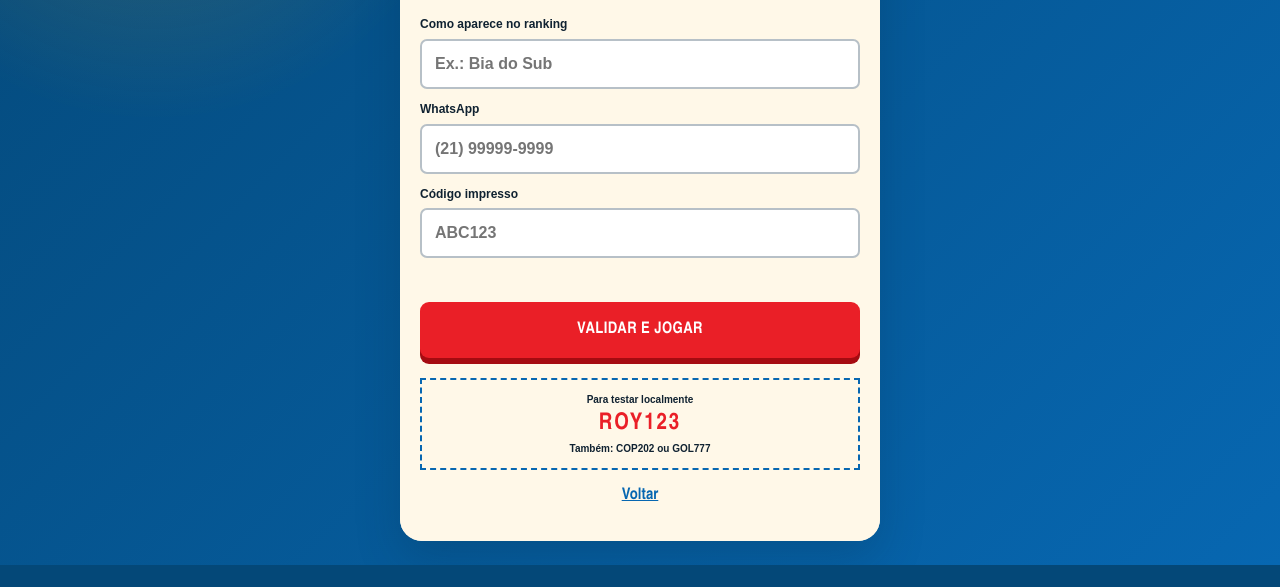
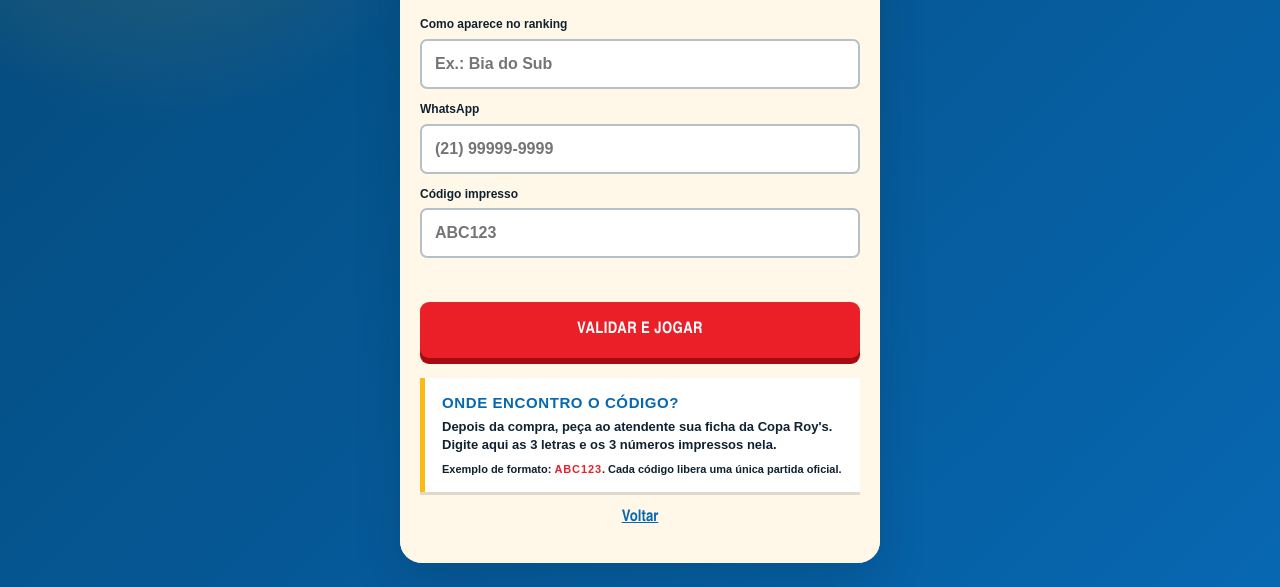
Before and after one commit to infinitylabs83/roys-copa-2026, a website: page index.html in a window 1280 px wide. Both pictures are taken after a click on the button "ATIVAR PARTIDA OFICIAL". Shown: the part 304-891 px from the top of the page. Before the commit the page ends 869 px from the top, so only its background shows below. Drawn offline with Linux system fonts and the light colour scheme.

Commit message:
Replace local test codes with customer guidance

```diff
--- a/index.html
+++ b/index.html
@@ -54,7 +54,11 @@
           <p class="form-error" id="accessError" role="alert"></p>
           <button class="primary-button" type="submit">VALIDAR E JOGAR</button>
         </form>
-        <div class="demo-code"><span>Para testar localmente</span><strong>ROY123</strong><small>Também: COP202 ou GOL777</small></div>
+        <div class="code-help">
+          <strong>ONDE ENCONTRO O CÓDIGO?</strong>
+          <p>Depois da compra, peça ao atendente sua ficha da Copa Roy's. Digite aqui as 3 letras e os 3 números impressos nela.</p>
+          <small>Exemplo de formato: <b>ABC123</b>. Cada código libera uma única partida oficial.</small>
+        </div>
         <button class="text-link" id="backHomeButton" type="button">Voltar</button>
       </div>
     </section>
--- a/styles.css
+++ b/styles.css
@@ -768,9 +768,28 @@ h1 span { color: var(--red); }
 .panel input { width:100%; min-height:50px; margin-top:6px; padding:0 13px; border:2px solid #b7c0c7; border-radius:7px; background:#fff; font:700 16px Arial,sans-serif; text-transform:none; }
 .panel input:focus { border-color:var(--blue); outline:3px solid rgba(7,103,177,.2); }
 .form-error { min-height:18px; margin:0; color:var(--red); font:800 12px Arial,sans-serif; }
-.demo-code { margin:20px 0 5px; padding:14px; border:2px dashed var(--blue); text-align:center; }
-.demo-code span,.demo-code small { display:block; font:700 10px Arial,sans-serif; }
-.demo-code strong { display:block; margin:5px; color:var(--red); font-size:23px; letter-spacing:.08em; }
+.code-help {
+  margin:20px 0 5px;
+  padding:16px 17px;
+  border-left:5px solid var(--yellow);
+  background:#fff;
+  box-shadow:0 3px 0 rgba(0,0,0,.12);
+}
+.code-help strong {
+  display:block;
+  color:var(--blue);
+  font:900 15px Arial,sans-serif;
+  letter-spacing:.04em;
+}
+.code-help p {
+  margin:7px 0;
+  font:700 13px/1.4 Arial,sans-serif;
+}
+.code-help small {
+  display:block;
+  font:700 11px/1.35 Arial,sans-serif;
+}
+.code-help b { color:var(--red); letter-spacing:.08em; }
 .round-pill { min-width:90px; padding:7px 10px; border:2px solid rgba(255,255,255,.55); border-radius:99px; text-align:center; }
 .round-pill span { display:block; font:800 8px Arial,sans-serif; letter-spacing:.1em; }
 .round-pill strong { font-size:20px; }
```
